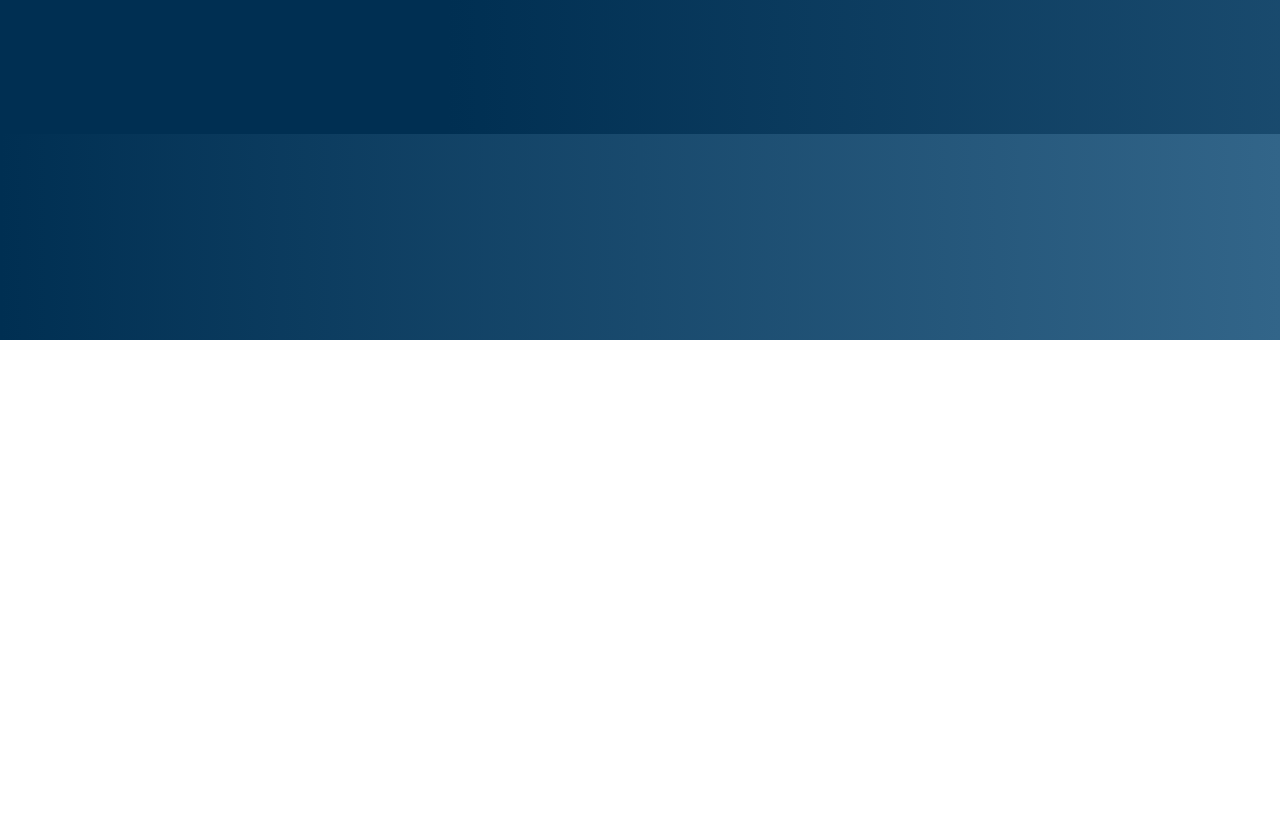
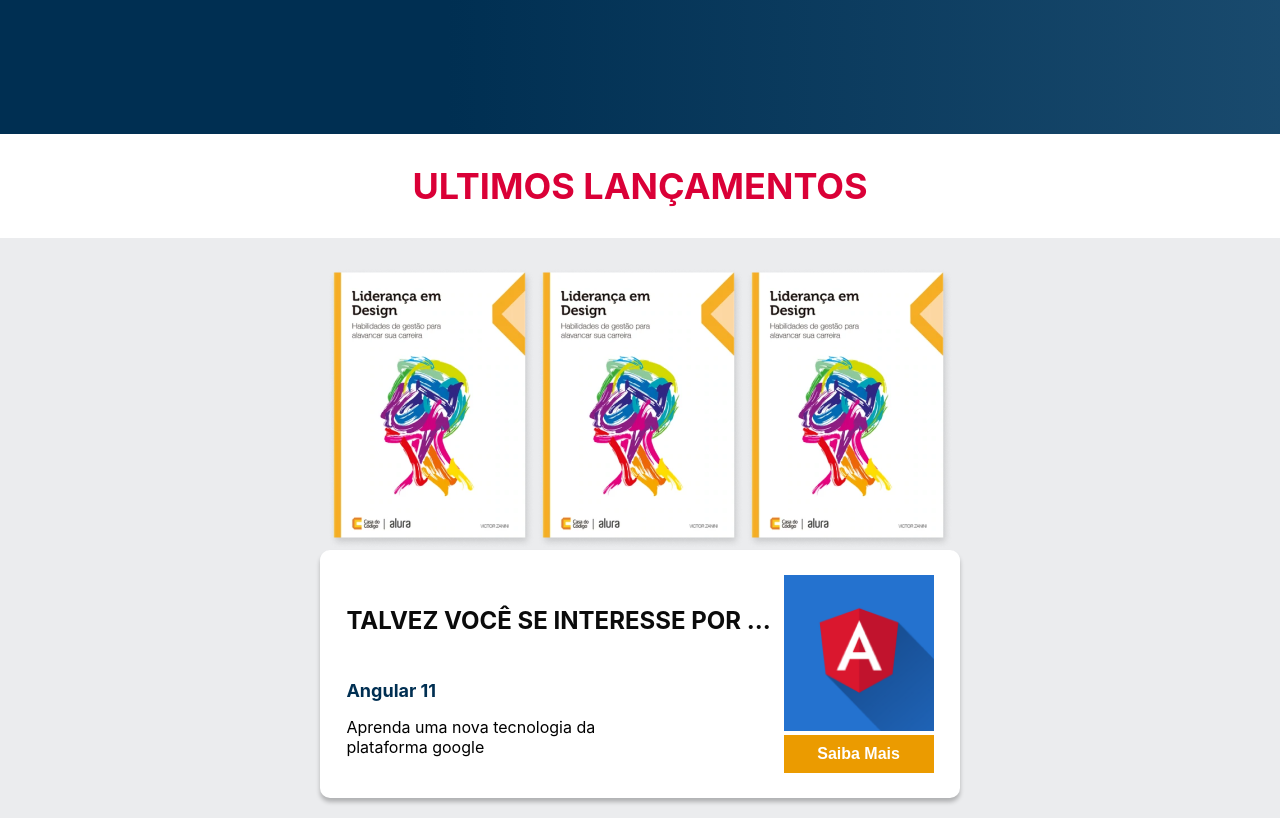
Before and after one commit to 1910gstv/planet-books, a React (Create React App) app: page / in a window 1280 px wide. Shown: the part 460-1278 px from the top of the page. Before the commit the page ends 800 px from the top, so only its background shows below. Built offline with nearby package versions, Linux system fonts and the light colour scheme.

Commit message:
primeira parte finalizada

```diff
--- a/src/App.js
+++ b/src/App.js
@@ -1,5 +1,6 @@
 import Header from "./components/Header";
 import Search from "./components/Search";
+import LastReleases from "./components/LastReleases";
 import styled from "styled-components";
 
 const AppContainer = styled.div`
@@ -13,6 +14,7 @@ function App() {
     <AppContainer>
       <Header/>
       <Search />
+      <LastReleases />
     </AppContainer>
   );
 }
--- /dev/null
+++ b/src/components/CardRecommend/index.js
@@ -0,0 +1,62 @@
+import styled from "styled-components"
+import { Titulo } from "../Title"
+
+const CardContainer = styled.div`
+    align-items: center;
+    background-color: #FFF;
+    box-shadow: 0px 4px 4px rgba(0, 0, 0, 0.25);
+    border-radius: 10px;
+    display: flex;
+    margin: 0 auto;
+    max-width: 600px;
+    padding: 25px 20px;
+    justify-content: space-around;
+    width: 100%;
+`
+const Button = styled.button`
+    background-color: #EB9B00;
+    color: #FFF;
+    padding: 10px 0px;
+    font-size: 16px;
+    border: none;
+    font-weight: 900;
+    display: block;
+    text-align: center;
+    width: 150px;
+    &:hover {
+        cursor: pointer;
+    }
+`
+
+const Description = styled.p`
+    max-width: 300px;
+`
+
+const Subtitulo = styled.h4`
+    color: #002F52;
+    font-size: 18px;
+    font-weight: bold;
+    margin: 15px 0;
+`
+
+const ImgLivro = styled.img`
+    width: 150px;
+`
+
+function CardRecommend({ titulo, subtitulo, descricao, img }) {
+    return (
+        <CardContainer>
+            <div>
+                <Titulo align="left">{ titulo }</Titulo>
+                <Subtitulo>{ subtitulo }</Subtitulo>
+                <Description>{ descricao }</Description>
+            </div>
+            <div>
+                <ImgLivro src={img}/>
+                <Button>Saiba Mais</Button>
+            </div>
+        </CardContainer>
+    )
+}
+
+export default CardRecommend
--- /dev/null
+++ b/src/components/LastReleases/LastReleasesData.js
@@ -0,0 +1,7 @@
+import livro from '../../img/livro.png'
+
+export const livros = [
+    { nome: 'Josefina e seus marujos', id: 3, src: livro },
+    { nome: 'Aventureiros em Java', id: 4, src: livro },
+    { nome: 'Desenvolvimento em Banco de Dados', id: 5, src: livro }
+]
--- /dev/null
+++ b/src/components/LastReleases/index.js
@@ -0,0 +1,43 @@
+import { Titulo } from "../Title";
+import { livros } from "./LastReleasesData";
+import CardRecommend from "../CardRecommend";
+import styled from "styled-components";
+import imgLivro from "../../img/livro2.png"
+
+const LastReleasesContainer = styled.section`
+  background-color: #ebecee;
+  padding-bottom: 20px;
+  display: flex;
+  flex-direction: column;
+`;
+
+const NovosLivrosContainer = styled.div`
+  margin-top: 30px;
+  display: flex;
+  width: 100%;
+  justify-content: center;
+  cursor: pointer;
+`;
+
+function LastReleases() {
+  return (
+    <LastReleasesContainer>
+      <Titulo color="#da0037" fontSize="36px">
+        Ultimos Lançamentos
+      </Titulo>
+      <NovosLivrosContainer>
+        {livros.map((livro) => (
+          <img src={livro.src} alt="livro"></img>
+        ))}
+      </NovosLivrosContainer>
+      <CardRecommend
+        titulo="Talvez você se interesse por ..."
+        subtitulo="Angular 11"
+        descricao="Aprenda uma nova tecnologia da plataforma google"
+        img={imgLivro}
+      />
+    </LastReleasesContainer>
+  );
+}
+
+export default LastReleases;
--- /dev/null
+++ b/src/components/Title/index.js
@@ -0,0 +1,13 @@
+import { styled } from "styled-components";
+
+
+export const Titulo = styled.h2`
+    width: 100%;
+    padding: 30px 0;
+    background-color: #FFF;
+    color: ${props => props.color || '#0b0b0b'};
+    font-size: ${props => props.fontSize};
+    text-align: ${props => props.align || 'center'};
+    margin: 0;
+    text-transform: uppercase;
+`
```
